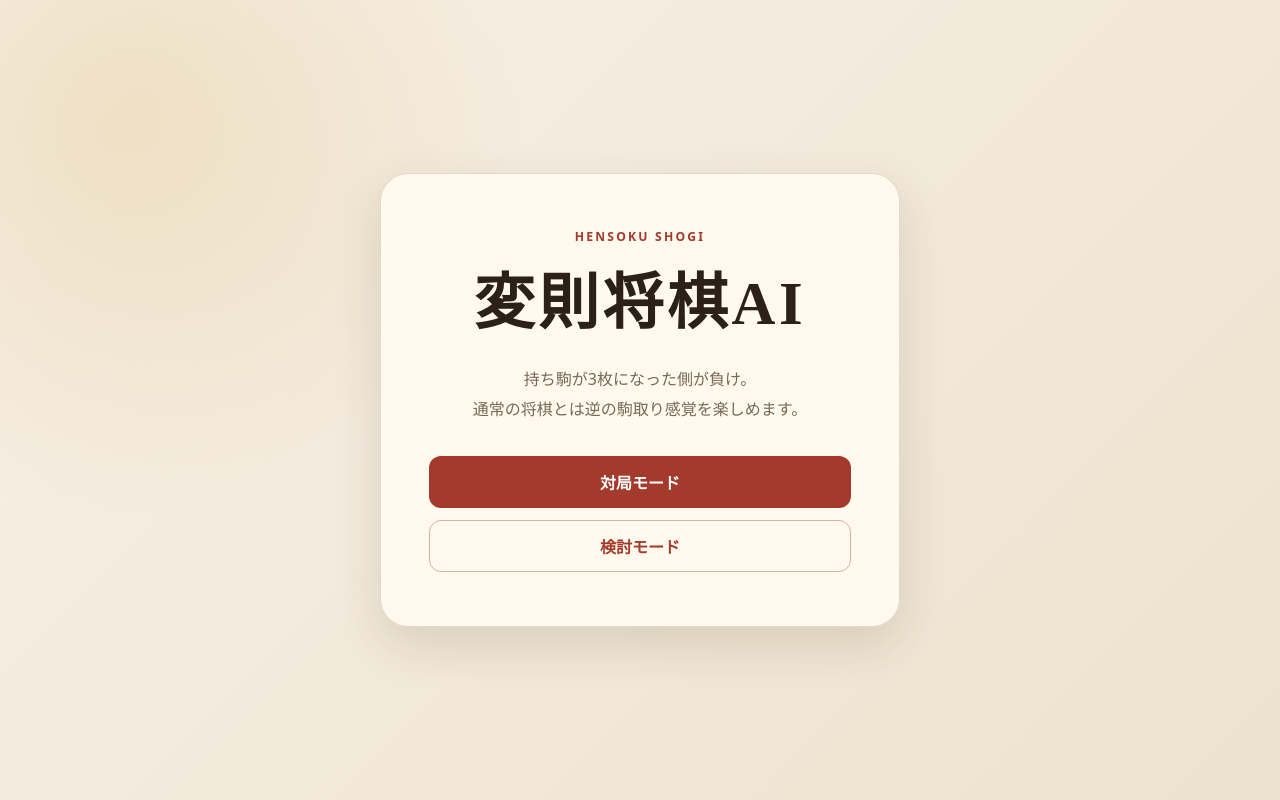
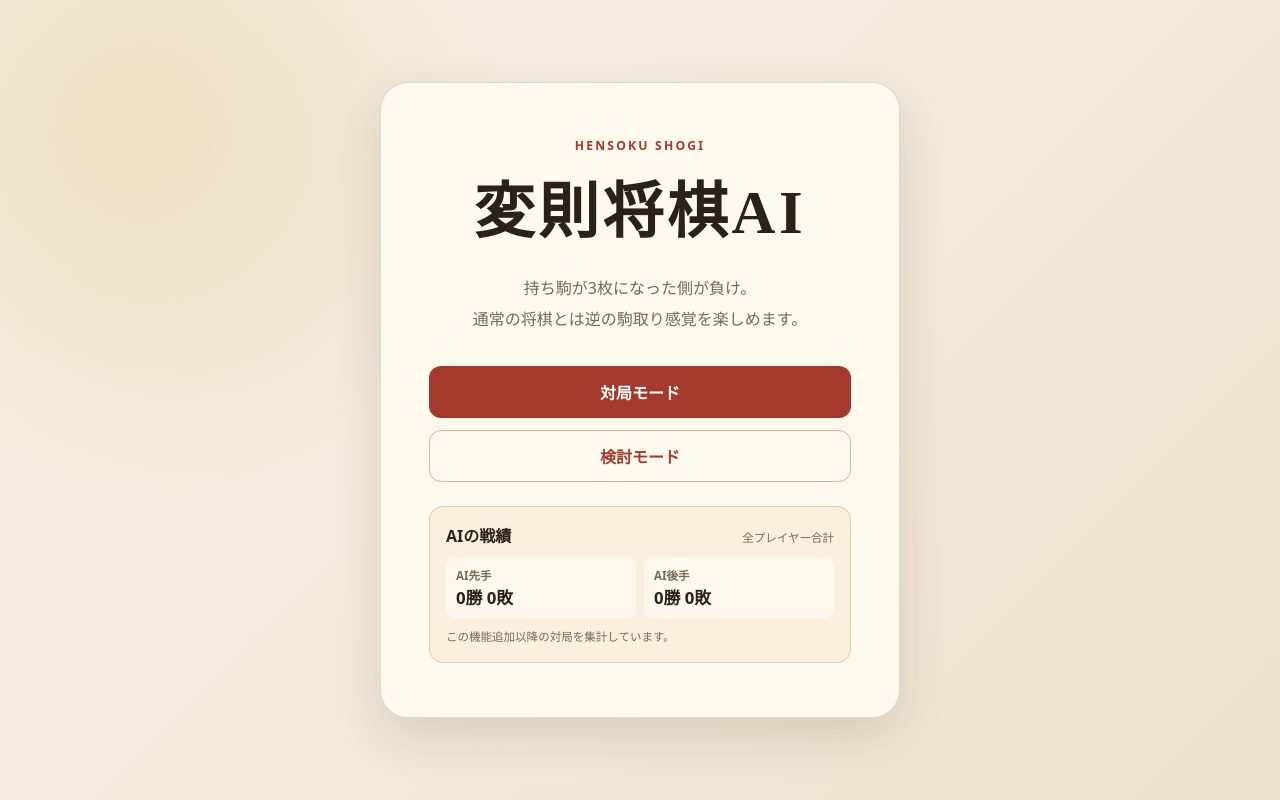
Before and after one commit to takecha20020710/hensoku-shogi-web, a Flask app: page / in a window 1280 px wide. Run offline with Flask 3, Linux system fonts and the light colour scheme.

Commit message:
Add candidate arrows, AI records, resign flow, and Windows engine

```diff
--- a/app.py
+++ b/app.py
@@ -12,7 +12,9 @@ from collections import defaultdict, deque
 from pathlib import Path
 
 from flask import Flask, jsonify, render_template, request, session
+from itsdangerous import BadSignature, SignatureExpired, URLSafeTimedSerializer
 
+from game_stats import GameStats, GameStatsError
 from opening_book import OpeningBook, OpeningBookError, USI_MOVE_RE
 
 
@@ -170,8 +172,8 @@ class YaneuraOu:
         # A larger transposition table improves repeated analysis while staying
         # comfortably inside Render Free's 512 MB memory limit.
         self._send("setoption name USI_Hash value 128")
-        # Engine-side defaults are false. The switches keep v3, v2, v1 and the
-        # original material baseline independently reversible.
+        # Windows配布版を直接使っても同じv3になるようエンジン既定値もtrue。
+        # Web側は環境変数を明示し、v3・v2・v1・従来評価へ個別に戻せる。
         self._send(
             "setoption name VariantPawnEval value "
             + ("true" if VARIANT_PAWN_EVAL_ENABLED else "false")
@@ -318,6 +320,7 @@ class YaneuraOu:
 
 engine = YaneuraOu(ENGINE_PATH)
 opening_book = OpeningBook()
+game_stats = GameStats()
 atexit.register(engine.stop)
 
 
@@ -421,6 +424,10 @@ def opening_admin_authorized():
     )
 
 
+def game_token_serializer():
+    return URLSafeTimedSerializer(app.config["SECRET_KEY"], salt="hensoku-game-result-v1")
+
+
 @app.after_request
 def security_headers(response):
     response.headers["Content-Security-Policy"] = (
@@ -431,7 +438,10 @@ def security_headers(response):
     response.headers["X-Content-Type-Options"] = "nosniff"
     response.headers["X-Frame-Options"] = "DENY"
     response.headers["Referrer-Policy"] = "no-referrer"
-    if request.path.startswith("/api/opening-admin") or request.path == "/api/auth-status":
+    if (
+        request.path.startswith("/api/opening-admin")
+        or request.path in {"/api/auth-status", "/api/game-stats", "/api/game/result"}
+    ):
         response.headers["Cache-Control"] = "no-store"
     return response
 
@@ -452,6 +462,8 @@ def health():
             "hash_mb": 128,
             "opening_admin_auth_version": 2,
             "evaluation_graph_version": 1,
+            "candidate_arrow_version": 2,
+            "game_stats_version": 1,
             "variant_pawn_eval": VARIANT_PAWN_EVAL_ENABLED,
             "variant_pawn_eval_version": 1,
             "variant_attack_eval": VARIANT_ATTACK_EVAL_ENABLED,
@@ -460,6 +472,60 @@ def health():
             "variant_home_attack_eval_version": 3,
         }
     )
+
+
+@app.get("/api/game-stats")
+def game_stats_snapshot():
+    try:
+        return jsonify(game_stats.snapshot())
+    except GameStatsError:
+        app.logger.exception("game stats read failed")
+        return jsonify({"error": "AI戦績を読み込めませんでした。"}), 503
+
+
+@app.post("/api/game/start")
+def start_tracked_game():
+    data = json_body()
+    try:
+        ai_side = int(data.get("ai_side"))
+    except (TypeError, ValueError):
+        return jsonify({"error": "AI側が不正です。"}), 400
+    if ai_side not in (0, 1):
+        return jsonify({"error": "AI側が不正です。"}), 400
+    payload = {"game_id": secrets.token_urlsafe(18), "ai_side": ai_side}
+    return jsonify({"game_token": game_token_serializer().dumps(payload)})
+
+
+@app.post("/api/game/result")
+def record_game_result():
+    data = json_body()
+    token = data.get("game_token")
+    try:
+        winner = int(data.get("winner"))
+    except (TypeError, ValueError):
+        winner = -1
+    if not isinstance(token, str) or winner not in (0, 1):
+        return jsonify({"error": "対局結果が不正です。"}), 400
+    try:
+        payload = game_token_serializer().loads(token, max_age=24 * 60 * 60)
+    except SignatureExpired:
+        return jsonify({"error": "対局結果の有効期限が切れています。"}), 400
+    except BadSignature:
+        return jsonify({"error": "対局結果を確認できません。"}), 400
+    if (
+        not isinstance(payload, dict)
+        or payload.get("ai_side") not in (0, 1)
+        or not isinstance(payload.get("game_id"), str)
+    ):
+        return jsonify({"error": "対局情報が不正です。"}), 400
+    try:
+        stats = game_stats.record(
+            payload["game_id"], payload["ai_side"], winner == payload["ai_side"]
+        )
+        return jsonify({"ok": True, "stats": stats})
+    except GameStatsError:
+        app.logger.exception("game stats update failed")
+        return jsonify({"error": "AI戦績を保存できませんでした。"}), 503
 
 
 @app.get("/api/auth-status")
--- a/static/app.js
+++ b/static/app.js
@@ -28,6 +28,9 @@ const elements = {
   analysisModeButton: document.querySelector("#analysis-mode-button"),
   backToModes: document.querySelector("#back-to-modes"),
   resetGame: document.querySelector("#reset-game"),
+  aiSenteRecord: document.querySelector("#ai-sente-record"),
+  aiGoteRecord: document.querySelector("#ai-gote-record"),
+  gameStatsStatus: document.querySelector("#game-stats-status"),
   modeName: document.querySelector("#mode-name"),
   turnStatus: document.querySelector("#turn-status"),
   board: document.querySelector("#board"),
@@ -90,6 +93,9 @@ const elements = {
   postGameAnalysisDialog: document.querySelector("#post-game-analysis-dialog"),
   reviewFinishedGame: document.querySelector("#review-finished-game"),
   dismissFinishedGame: document.querySelector("#dismiss-finished-game"),
+  resignDialog: document.querySelector("#resign-dialog"),
+  confirmResign: document.querySelector("#confirm-resign"),
+  cancelResign: document.querySelector("#cancel-resign"),
 };
 
 let mode = null;
@@ -125,6 +131,8 @@ let analysisFlipped = false;
 let matchEvaluations = [];
 let showEvaluationGraph = false;
 let postGamePromptShown = false;
+let trackedGameGeneration = 0;
+let activeTrackedGame = null;
 
 
 function emptyHands() {
@@ -586,6 +594,72 @@ function aiSide() {
 }
 
 
+function renderGameStats(stats) {
+  const senteWins = Math.max(0, Number(stats?.sente?.wins) || 0);
+  const senteLosses = Math.max(0, Number(stats?.sente?.losses) || 0);
+  const goteWins = Math.max(0, Number(stats?.gote?.wins) || 0);
+  const goteLosses = Math.max(0, Number(stats?.gote?.losses) || 0);
+  elements.aiSenteRecord.textContent = `${senteWins}勝 ${senteLosses}敗`;
+  elements.aiGoteRecord.textContent = `${goteWins}勝 ${goteLosses}敗`;
+  elements.gameStatsStatus.textContent = "この機能追加以降の対局を集計しています。";
+}
+
+
+async function fetchGameStats() {
+  try {
+    renderGameStats(await getJson("/api/game-stats"));
+  } catch (_) {
+    elements.gameStatsStatus.textContent = "戦績を読み込めませんでした。次回表示時に再試行します。";
+  }
+}
+
+
+async function submitTrackedGameResult(gameToken, result, retryCount = 0) {
+  try {
+    const response = await postJson("/api/game/result", {
+      game_token: gameToken,
+      winner: result.winner,
+      reason: result.reason,
+    });
+    if (response.stats) renderGameStats(response.stats);
+  } catch (_) {
+    if (retryCount < 1) {
+      window.setTimeout(() => submitTrackedGameResult(gameToken, result, retryCount + 1), 1500);
+    }
+  }
+}
+
+
+async function beginTrackedGame() {
+  const trackedGame = {
+    generation: ++trackedGameGeneration,
+    token: null,
+    result: null,
+    submitted: false,
+  };
+  activeTrackedGame = trackedGame;
+  try {
+    const response = await postJson("/api/game/start", { ai_side: aiSide() });
+    trackedGame.token = response.game_token;
+    if (trackedGame.result) {
+      submitTrackedGameResult(trackedGame.token, trackedGame.result);
+    }
+  } catch (_) {
+    // 戦績開始処理だけが失敗した場合も、対局そのものは継続できるようにする。
+  }
+}
+
+
+function recordMatchResult(winner, reason) {
+  const trackedGame = activeTrackedGame;
+  if (mode !== "match" || !trackedGame || (winner !== 0 && winner !== 1) || trackedGame.submitted) return;
+  trackedGame.submitted = true;
+  const result = { winner, reason };
+  trackedGame.result = result;
+  if (trackedGame.token) submitTrackedGameResult(trackedGame.token, result);
+}
+
+
 function isAiTurn() {
   return mode === "match" && turn === aiSide();
 }
@@ -662,7 +736,37 @@ function reviewFinishedGameInAnalysis() {
 }
 
 
+function requestPositionResetOrResign() {
+  if (mode !== "match") {
+    resetPosition();
+    return;
+  }
+  if (!gameOver && !elements.resignDialog.open) elements.resignDialog.showModal();
+}
+
+
+function confirmResignation() {
+  if (elements.resignDialog.open) elements.resignDialog.close();
+  if (mode !== "match" || gameOver) return;
+  stopAnalysis(false);
+  requestSerial += 1;
+  aiThinking = false;
+  selected = null;
+  selectedHand = null;
+  legalTargets = [];
+  gameOver = true;
+  gameMessage = "投了しました。あなたの負けです。";
+  const winner = aiSide();
+  storeTerminalEvaluation(winner, "投了");
+  recordMatchResult(winner, "プレイヤー投了");
+  saveHistory();
+  renderAll();
+}
+
+
 function resetPosition() {
+  if (elements.resignDialog.open) elements.resignDialog.close();
+  if (elements.postGameAnalysisDialog.open) elements.postGameAnalysisDialog.close();
   stopAnalysis(false);
   requestSerial += 1;
   board = initialBoard();
@@ -679,7 +783,10 @@ function resetPosition() {
   aiThinking = false;
   history = [];
   historyIndex = -1;
-  if (mode === "match") resetMatchEvaluationState();
+  if (mode === "match") {
+    resetMatchEvaluationState();
+    beginTrackedGame();
+  }
   else {
     matchEvaluations = [];
     showEvaluationGraph = false;
@@ -724,6 +831,7 @@ function returnToModes() {
   elements.evaluationGraphSection.classList.add("is-hidden");
   elements.gameScreen.classList.add("is-hidden");
   elements.modeScreen.classList.remove("is-hidden");
+  fetchGameStats();
 }
 
 
@@ -781,13 +889,61 @@ function renderBoard() {
       elements.board.append(square);
     }
   }
-  renderCandidateArrows();
 }
 
 
 function displaySquare(row, col) {
   const flipped = boardIsFlipped();
   return flipped ? [8 - row, 8 - col] : [row, col];
+}
+
+
+function appendCandidateArrow(startX, startY, targetX, targetY, styleName, index, startPadding = 0.16) {
+  const dx = targetX - startX;
+  const dy = targetY - startY;
+  const distance = Math.hypot(dx, dy);
+  if (distance < 0.1) return;
+  const unitX = dx / distance;
+  const unitY = dy / distance;
+  const endPadding = Math.min(0.28, distance * 0.18);
+  const headLength = Math.min(index === 0 ? 0.46 : 0.4, distance * 0.28);
+  const headHalfWidth = index === 0 ? 0.25 : 0.21;
+  const tipX = targetX - unitX * endPadding;
+  const tipY = targetY - unitY * endPadding;
+  const baseX = tipX - unitX * headLength;
+  const baseY = tipY - unitY * headLength;
+  const perpendicularX = -unitY;
+  const perpendicularY = unitX;
+
+  const line = document.createElementNS(SVG_NS, "line");
+  line.setAttribute("x1", String(startX + unitX * Math.min(startPadding, distance * 0.18)));
+  line.setAttribute("y1", String(startY + unitY * Math.min(startPadding, distance * 0.18)));
+  line.setAttribute("x2", String(baseX + unitX * 0.04));
+  line.setAttribute("y2", String(baseY + unitY * 0.04));
+  line.setAttribute("class", `candidate-arrow ${styleName}`);
+
+  const head = document.createElementNS(SVG_NS, "polygon");
+  head.setAttribute(
+    "points",
+    `${tipX},${tipY} ${baseX + perpendicularX * headHalfWidth},${baseY + perpendicularY * headHalfWidth} ${baseX - perpendicularX * headHalfWidth},${baseY - perpendicularY * headHalfWidth}`,
+  );
+  head.setAttribute("class", `candidate-arrow-head ${styleName}`);
+  elements.arrowLines.append(line, head);
+}
+
+
+function handPieceArrowOrigin(owner, type) {
+  const container = owner === 0 ? elements.blackHand : elements.whiteHand;
+  const button = container.querySelector(`[data-piece-type="${type}"]`);
+  if (!button) return null;
+  const boardRectangle = elements.board.getBoundingClientRect();
+  const buttonRectangle = button.getBoundingClientRect();
+  if (!boardRectangle.width || !boardRectangle.height) return null;
+  return {
+    x: ((buttonRectangle.left + buttonRectangle.width / 2 - boardRectangle.left) / boardRectangle.width) * 9,
+    y: ((buttonRectangle.top + buttonRectangle.height / 2 - boardRectangle.top) / boardRectangle.height) * 9,
+    padding: (Math.min(buttonRectangle.width, buttonRectangle.height) / boardRectangle.width) * 9 * 0.36,
+  };
 }
 
 
@@ -801,31 +957,25 @@ function renderCandidateArrows() {
     const styleName = index === 0 ? "best" : "second";
 
     if (move.includes("*")) {
-      const [, squareText] = move.split("*");
+      const [pieceLetter, squareText] = move.split("*");
       const [row, col] = displaySquare(...parseUsiSquare(squareText));
-      const circle = document.createElementNS(SVG_NS, "circle");
-      circle.setAttribute("cx", String(col + 0.5));
-      circle.setAttribute("cy", String(row + 0.5));
-      circle.setAttribute("r", index === 0 ? "0.34" : "0.25");
-      circle.setAttribute("class", `candidate-drop ${styleName}`);
-      elements.arrowLines.append(circle);
+      const origin = handPieceArrowOrigin(turn, pieceLetter.toLowerCase());
+      if (origin) {
+        appendCandidateArrow(origin.x, origin.y, col + 0.5, row + 0.5, styleName, index, origin.padding);
+      }
       continue;
     }
 
     const [sourceRow, sourceCol] = displaySquare(...parseUsiSquare(move.slice(0, 2)));
     const [targetRow, targetCol] = displaySquare(...parseUsiSquare(move.slice(2, 4)));
-    const dx = targetCol - sourceCol;
-    const dy = targetRow - sourceRow;
-    const distance = Math.hypot(dx, dy) || 1;
-    const shortenStart = 0.16;
-    const shortenEnd = 0.28;
-    const line = document.createElementNS(SVG_NS, "line");
-    line.setAttribute("x1", String(sourceCol + 0.5 + (dx / distance) * shortenStart));
-    line.setAttribute("y1", String(sourceRow + 0.5 + (dy / distance) * shortenStart));
-    line.setAttribute("x2", String(targetCol + 0.5 - (dx / distance) * shortenEnd));
-    line.setAttribute("y2", String(targetRow + 0.5 - (dy / distance) * shortenEnd));
-    line.setAttribute("class", `candidate-arrow ${styleName}`);
-    elements.arrowLines.append(line);
+    appendCandidateArrow(
+      sourceCol + 0.5,
+      sourceRow + 0.5,
+      targetCol + 0.5,
+      targetRow + 0.5,
+      styleName,
+      index,
+    );
   }
 }
 
@@ -838,6 +988,8 @@ function renderHand(owner, container) {
     const button = document.createElement("button");
     button.type = "button";
     button.className = "hand-piece";
+    button.dataset.owner = String(owner);
+    button.dataset.pieceType = type;
     button.textContent = `${PIECE_NAMES[type]} ×${count}`;
     button.disabled = gameOver || aiThinking || owner !== turn || (mode === "match" && owner !== humanSide);
     if (selectedHand === type && owner === turn) button.classList.add("selected");
@@ -852,6 +1004,7 @@ function renderAll() {
   renderBoard();
   renderHand(0, elements.blackHand);
   renderHand(1, elements.whiteHand);
+  renderCandidateArrows();
   elements.blackHandCount.textContent = `${handTotal(0)} / 3`;
   elements.whiteHandCount.textContent = `${handTotal(1)} / 3`;
   elements.moveNumber.textContent = `現在：第${moveNumber}手目`;
@@ -860,6 +1013,9 @@ function renderAll() {
   if (gameOver) elements.turnStatus.textContent = "対局終了";
   else if (aiThinking) elements.turnStatus.textContent = "AI思考中...";
   else elements.turnStatus.textContent = turn === 0 ? "先手の番" : "後手の番";
+
+  elements.resetGame.textContent = mode === "match" ? "投了" : "初期配置に戻す";
+  elements.resetGame.disabled = mode === "match" && gameOver;
 
   updateHistoryButtons();
   if (showEvaluationGraph) window.requestAnimationFrame(drawEvaluationGraph);
@@ -942,7 +1098,11 @@ function completeMove(usiMove = null) {
   moveNumber += 1;
   turn = 1 - turn;
   const ended = checkGameEnd();
-  if (mode === "match" && ended) storeTerminalEvaluation();
+  if (mode === "match" && ended) {
+    const winner = currentTerminalWinner();
+    storeTerminalEvaluation(winner);
+    recordMatchResult(winner, "終局");
+  }
   saveHistory();
   if (mode === "analysis") resetAnalysisProgress(analysisRunning);
   renderAll();
@@ -1034,7 +1194,10 @@ function applyUsiMove(move) {
   if (!move || move === "resign") {
     gameOver = true;
     gameMessage = mode === "match" ? "AIが投了しました。あなたの勝ちです！" : "投了";
-    if (mode === "match") storeTerminalEvaluation(1 - turn, "投了");
+    if (mode === "match") {
+      storeTerminalEvaluation(1 - turn, "投了");
+      recordMatchResult(1 - turn, "AI投了");
+    }
     saveHistory();
     renderAll();
     return;
@@ -1042,7 +1205,10 @@ function applyUsiMove(move) {
   if (move === "win") {
     gameOver = true;
     gameMessage = "AIの入玉宣言勝ちです。";
-    if (mode === "match") storeTerminalEvaluation(turn, "入玉宣言");
+    if (mode === "match") {
+      storeTerminalEvaluation(turn, "入玉宣言");
+      recordMatchResult(turn, "AI入玉宣言");
+    }
     saveHistory();
     renderAll();
     return;
@@ -1917,7 +2083,7 @@ elements.chooseSente.addEventListener("click", () => startMatch(0));
 elements.chooseGote.addEventListener("click", () => startMatch(1));
 elements.closeSide.addEventListener("click", () => elements.sideDialog.close());
 elements.backToModes.addEventListener("click", returnToModes);
-elements.resetGame.addEventListener("click", resetPosition);
+elements.resetGame.addEventListener("click", requestPositionResetOrResign);
 elements.flipBoard.addEventListener("click", toggleBoardOrientation);
 elements.historyStart.addEventListener("click", () => restoreHistory(0));
 elements.historyBack.addEventListener("click", () => restoreHistory(historyIndex - 1));
@@ -1928,7 +2094,9 @@ elements.copyKifu.addEventListener("click", showKifuCopyDialog);
 elements.pasteKifu.addEventListener("click", showKifuPasteDialog);
 elements.openingManager.addEventListener("click", showOpeningManager);
 elements.reviewFinishedGame.addEventListener("click", reviewFinishedGameInAnalysis);
-elements.dismissFinishedGame.addEventListener("click", () => elements.postGameAnalysisDialog.close());
+elements.dismissFinishedGame.addEventListener("click", resetPosition);
+elements.confirmResign.addEventListener("click", confirmResignation);
+elements.cancelResign.addEventListener("click", () => elements.resignDialog.close());
 elements.evaluationGraph.addEventListener("click", (event) => moveToEvaluationGraphPosition(event.clientX));
 elements.evaluationGraph.addEventListener("keydown", (event) => {
   if (event.key === "ArrowLeft" && historyIndex > 0) {
@@ -1981,6 +2149,8 @@ elements.openingAdminLoginDialog.addEventListener("cancel", () => {
 elements.openingManagerDialog.addEventListener("cancel", () => setOpeningManagerStatus(""));
 window.addEventListener("resize", () => {
   if (showEvaluationGraph) drawEvaluationGraph();
+  renderCandidateArrows();
 });
 
 updateHistoryButtons();
+fetchGameStats();
--- a/static/style.css
+++ b/static/style.css
@@ -97,6 +97,65 @@ a:focus-visible {
   gap: 12px;
 }
 
+.ai-record {
+  margin-top: 24px;
+  padding: 16px;
+  border: 1px solid rgba(106, 69, 34, 0.2);
+  border-radius: 14px;
+  background: rgba(216, 170, 91, 0.1);
+  text-align: left;
+}
+
+.ai-record-heading {
+  display: flex;
+  justify-content: space-between;
+  align-items: baseline;
+  gap: 12px;
+}
+
+.ai-record-heading h2 {
+  margin: 0;
+  font-size: 1rem;
+}
+
+.ai-record-heading span,
+.ai-record-note {
+  color: var(--muted);
+  font-size: 0.72rem;
+}
+
+.ai-record-grid {
+  display: grid;
+  grid-template-columns: 1fr 1fr;
+  gap: 8px;
+  margin-top: 10px;
+}
+
+.ai-record-grid p {
+  display: grid;
+  gap: 2px;
+  margin: 0;
+  padding: 10px;
+  border-radius: 9px;
+  background: rgba(255, 250, 240, 0.88);
+}
+
+.ai-record-grid span {
+  color: var(--muted);
+  font-size: 0.72rem;
+  font-weight: 800;
+}
+
+.ai-record-grid strong {
+  font-size: 1.05rem;
+  font-variant-numeric: tabular-nums;
+}
+
+.ai-record-note {
+  margin: 9px 0 0;
+  line-height: 1.5;
+}
+
 .primary-button,
 .secondary-button {
   min-height: 52px;
--- a/templates/index.html
+++ b/templates/index.html
@@ -5,7 +5,7 @@
   <meta name="viewport" content="width=device-width, initial-scale=1">
   <meta name="description" content="持ち駒が3枚になった側が負ける変則将棋をAIと対局できます。">
   <title>変則将棋AI</title>
-  <link rel="stylesheet" href="{{ url_for('static', filename='style.css', v='20260815-5') }}">
+  <link rel="stylesheet" href="{{ url_for('static', filename='style.css', v='20260816-1') }}">
 </head>
 <body>
   <main class="app-shell">
@@ -18,6 +18,17 @@
           <button id="match-mode-button" class="primary-button" type="button">対局モード</button>
           <button id="analysis-mode-button" class="secondary-button" type="button">検討モード</button>
         </div>
+        <section class="ai-record" aria-labelledby="ai-record-title">
+          <div class="ai-record-heading">
+            <h2 id="ai-record-title">AIの戦績</h2>
+            <span>全プレイヤー合計</span>
+          </div>
+          <div class="ai-record-grid">
+            <p><span>AI先手</span><strong id="ai-sente-record">--勝 --敗</strong></p>
+            <p><span>AI後手</span><strong id="ai-gote-record">--勝 --敗</strong></p>
+          </div>
+          <p id="game-stats-status" class="ai-record-note" aria-live="polite">この機能追加以降の対局を集計します。</p>
+        </section>
       </div>
     </section>
 
@@ -41,17 +52,7 @@
         <div class="board-wrap">
           <div class="board-stage">
             <div id="board" class="board" role="grid" aria-label="9×9将棋盤"></div>
-            <svg id="move-arrows" class="move-arrows" viewBox="0 0 9 9" preserveAspectRatio="none" aria-hidden="true">
-              <defs>
-                <marker id="best-arrow-head" markerWidth="0.85" markerHeight="0.85" refX="0.62" refY="0.35" orient="auto" viewBox="0 0 0.7 0.7">
-                  <path d="M 0 0 L 0.7 0.35 L 0 0.7 z" fill="#e53935"></path>
-                </marker>
-                <marker id="second-arrow-head" markerWidth="0.85" markerHeight="0.85" refX="0.62" refY="0.35" orient="auto" viewBox="0 0 0.7 0.7">
-                  <path d="M 0 0 L 0.7 0.35 L 0 0.7 z" fill="#f0b90b"></path>
-                </marker>
-              </defs>
-              <g id="arrow-lines"></g>
-            </svg>
+            <svg id="move-arrows" class="move-arrows" viewBox="0 0 9 9" preserveAspectRatio="none" aria-hidden="true"><g id="arrow-lines"></g></svg>
           </div>
           <p id="game-message" class="game-message" aria-live="assertive"></p>
         </div>
@@ -163,6 +164,18 @@
     </form>
   </dialog>
 
+  <dialog id="resign-dialog" class="password-dialog resign-dialog">
+    <form method="dialog">
+      <p class="eyebrow">RESIGN</p>
+      <h2>投了しますか？</h2>
+      <p>「いいえ」を押すと、この局面から対局を続けられます。</p>
+      <div class="post-game-analysis-actions">
+        <button id="confirm-resign" class="primary-button danger-button" type="button">はい</button>
+        <button id="cancel-resign" class="secondary-button" type="button">いいえ</button>
+      </div>
+    </form>
+  </dialog>
+
   <dialog id="kifu-dialog" class="password-dialog kifu-dialog">
     <form method="dialog">
       <button id="close-kifu" class="dialog-close" type="button" aria-label="閉じる">×</button>
@@ -224,6 +237,6 @@
     </form>
   </dialog>
 
-  <script src="{{ url_for('static', filename='app.js', v='20260815-5') }}" defer></script>
+  <script src="{{ url_for('static', filename='app.js', v='20260816-1') }}" defer></script>
 </body>
 </html>
```
Also changed, not shown: other parts of static/style.css (+29 -10 lines), game_stats.py (added, +177 -0 lines), tests/test_app.py (+32 -0 lines), tests/test_game_stats.py (added, +25 -0 lines), .github/workflows/build-windows-engine.yml (added), README.md, engine-package/README.txt (added), 2 other files.
